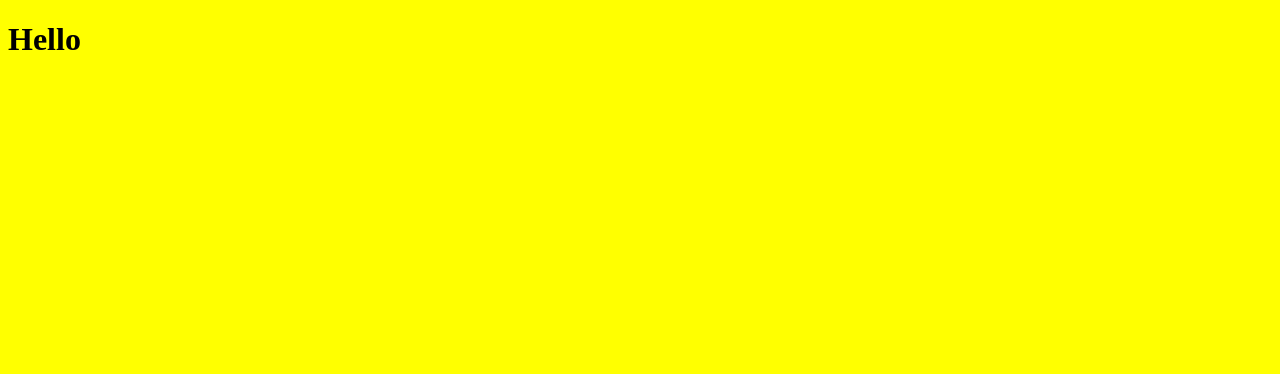
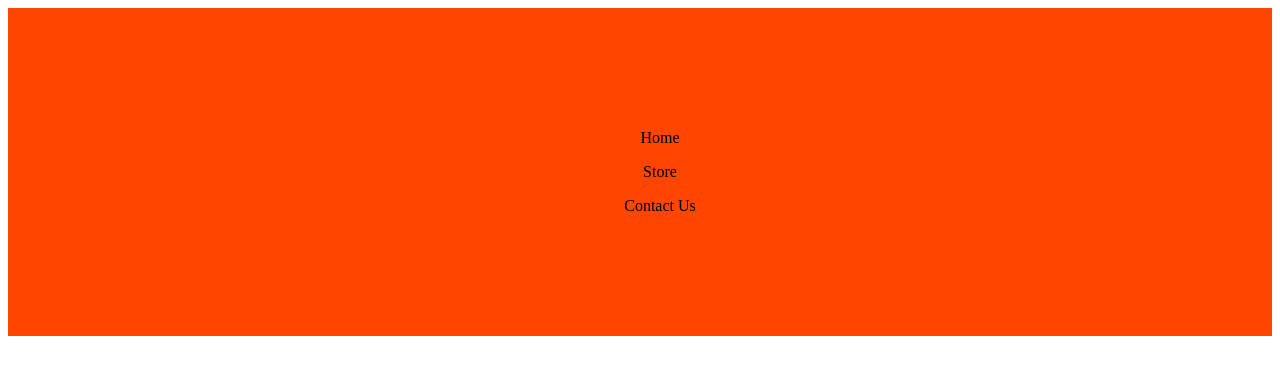
Before and after one commit to Ashwary-Jharbade/SASS, a website: page index.html in a window 1280 px wide. Drawn offline with Linux system fonts and the light colour scheme.

Commit message:
Added mixins and functions

```diff
--- a/index.html
+++ b/index.html
@@ -5,6 +5,12 @@
     <link rel="stylesheet" href="css/style.css">
   </head>
   <body>
-    <h1>Hello</h1>
+    <nav class="navbar">
+      <ul>
+        <li>Home</li>
+        <li>Store</li>
+        <li>Contact Us</li>
+      </ul>
+    </nav>
   </body>
 </html>
--- a/sass/main.scss
+++ b/sass/main.scss
@@ -1,5 +1,21 @@
-$color-primary: #ffff00; // Yellow
+@mixin transform($property) {
+    -webkit-transform: $property;
+    -ms-transform: $property;
+    transform: $property;
+  }
 
-body {
-  background-color: $color-primary;
+@function add-numbers($first-number, $second-number) {
+    @return $first-number + $second-number
 }
+
+.navbar {
+    background-color: orangered;
+    padding: add-numbers(5px, 100px);
+    ul {
+      list-style: none;
+    }
+    li {
+      text-align: center;
+      margin: 1rem;
+    }
+}
```
Also changed, not shown: css/style.css, 1 other file.
